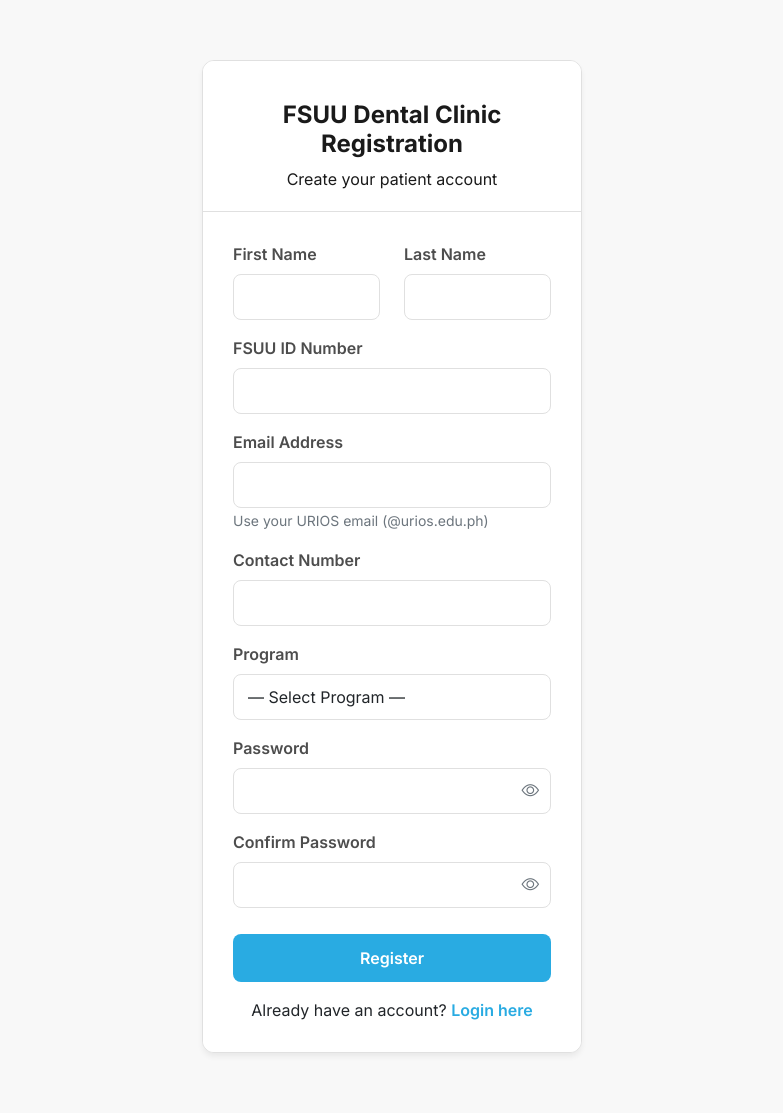
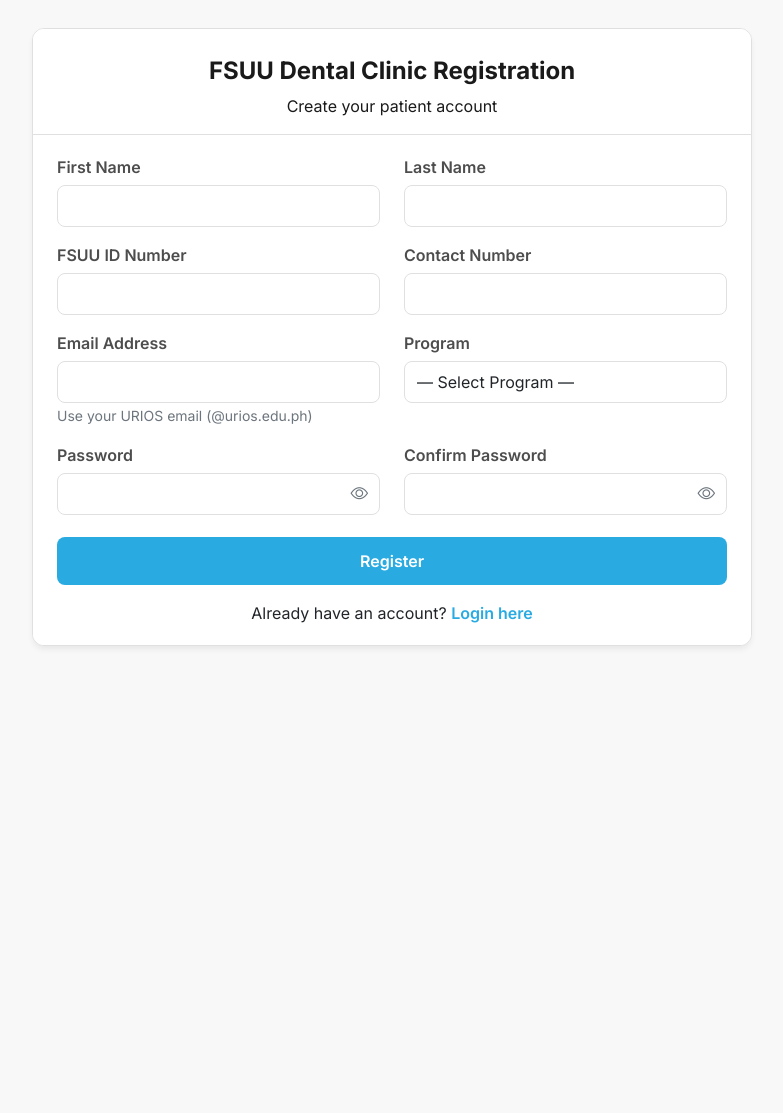
Before and after one commit to win416/FSUU-booking-system, a PHP site: page /FSUU-booking-system-1/auth/register.php in a window 1280 px wide. Shown: the whole page, without its empty margins (248-1031 px from the left). After the commit the page ends 647 px from the top, so only its background shows below. Run offline with PHP 8.4, Linux system fonts and the light colour scheme; some libraries are stand-ins or nearby versions.

Commit message:
redesigning

```diff
--- a/assets/css/auth-register.css
+++ b/assets/css/auth-register.css
@@ -5,14 +5,14 @@ body {
     min-height: 100vh;
     font-family: 'Inter', sans-serif;
     display: flex;
-    align-items: center;
-    padding: 40px 0;
+    align-items: flex-start;
+    padding: 16px 0;
 }
 .register-container {
-    max-width: 420px;
+    max-width: 760px;
     margin: 0 auto;
     width: 100%;
-    padding: 20px;
+    padding: 12px 20px;
 }
 .card {
     border: 1px solid #E0E0E0;
@@ -24,7 +24,7 @@ body {
     background: #ffffff;
     color: #1A1A1A;
     border-bottom: 1px solid #E0E0E0;
-    padding: 40px 20px 20px !important;
+    padding: 28px 20px 16px !important;
     text-align: center;
 }
 .card-header h4 {
@@ -32,17 +32,17 @@ body {
     color: #1A1A1A;
 }
 .card-body {
-    padding: 30px !important;
+    padding: 20px 24px !important;
     background: #ffffff;
 }
 .form-label, label {
     font-weight: 600;
     color: #4D4D4D;
-    margin-bottom: 8px;
+    margin-bottom: 6px;
 }
 .form-control {
     border-radius: 8px;
-    padding: 10px 14px;
+    padding: 8px 12px;
     border: 1px solid #E0E0E0;
     background-color: #ffffff;
 }
@@ -65,7 +65,7 @@ input[type="password"]::-webkit-credentials-auto-fill-button {
     border-radius: 8px;
     font-size: 1rem;
     transition: all 0.2s ease;
-    margin-top: 10px;
+    margin-top: 6px;
 }
 .btn-register:hover {
     background: #1C9DD6;
@@ -85,6 +85,7 @@ input[type="password"]::-webkit-credentials-auto-fill-button {
 
 @media (max-width: 575.98px) {
     body { align-items: flex-start; padding-top: 1rem; }
+    .register-container { max-width: 420px; }
     .register-container { padding: 12px; }
     .card-body { padding: 20px !important; }
     .card-header { padding: 24px 16px 16px !important; }
--- a/auth/register.php
+++ b/auth/register.php
@@ -142,12 +142,19 @@ if ($_SERVER['REQUEST_METHOD'] == 'POST') {
                             </div>
                         </div>
 
-                        <div class="mb-3">
+                        <div class="row">
+                            <div class="col-md-6 mb-3">
                                 <label>FSUU ID Number</label>
                                 <input type="text" name="fsuu_id" class="form-control" required>
                             </div>
+                            <div class="col-md-6 mb-3">
+                                <label>Contact Number</label>
+                                <input type="text" name="contact_number" class="form-control" required>
+                            </div>
+                        </div>
 
-                        <div class="mb-3">
+                        <div class="row">
+                            <div class="col-md-6 mb-3">
                                 <label>Email Address</label>
                                 <input type="email" name="email" id="email" class="form-control" required>
                                 <small id="emailHelp" class="text-muted">Use your URIOS email (@urios.edu.ph)</small>
@@ -155,13 +162,7 @@ if ($_SERVER['REQUEST_METHOD'] == 'POST') {
                                     <i class="bi bi-exclamation-circle me-1"></i>Only @urios.edu.ph email addresses are allowed
                                 </div>
                             </div>
-
-                        <div class="mb-3">
-                            <label>Contact Number</label>
-                            <input type="text" name="contact_number" class="form-control" required>
-                        </div>
-
-                        <div class="mb-3">
+                            <div class="col-md-6 mb-3">
                                 <label>Program</label>
                                 <select name="program" class="form-control" required>
                                     <option value="" disabled selected>— Select Program —</option>
@@ -177,20 +178,22 @@ if ($_SERVER['REQUEST_METHOD'] == 'POST') {
                                     <option value="THMP">THMP</option>
                                 </select>
                             </div>
+                        </div>
 
-                        <div class="mb-3">
+                        <div class="row">
+                            <div class="col-md-6 mb-3">
                                 <label>Password</label>
                                 <div class="position-relative">
                                     <input type="password" id="password" name="password" class="form-control" style="padding-right: 2.5rem;" required>
                                     <i class="bi bi-eye toggle-password" data-target="password" style="position:absolute;right:12px;top:50%;transform:translateY(-50%);cursor:pointer;color:#6c757d;font-size:1.1rem;"></i>
                                 </div>
                             </div>
-
-                        <div class="mb-3">
+                            <div class="col-md-6 mb-3">
                                 <label>Confirm Password</label>
                                 <div class="position-relative">
                                     <input type="password" id="confirm_password" name="confirm_password" class="form-control" style="padding-right: 2.5rem;" required>
                                     <i class="bi bi-eye toggle-password" data-target="confirm_password" style="position:absolute;right:12px;top:50%;transform:translateY(-50%);cursor:pointer;color:#6c757d;font-size:1.1rem;"></i>
+                                </div>
                             </div>
                         </div>
 
```
Also changed, not shown: assets/css/index.css (+33 -4 lines), assets/css/patient-notifications.css (+22 -38 lines), patient/notifications.php (+1 -28 lines). Lines whose indentation alone changed are shown as unchanged.
